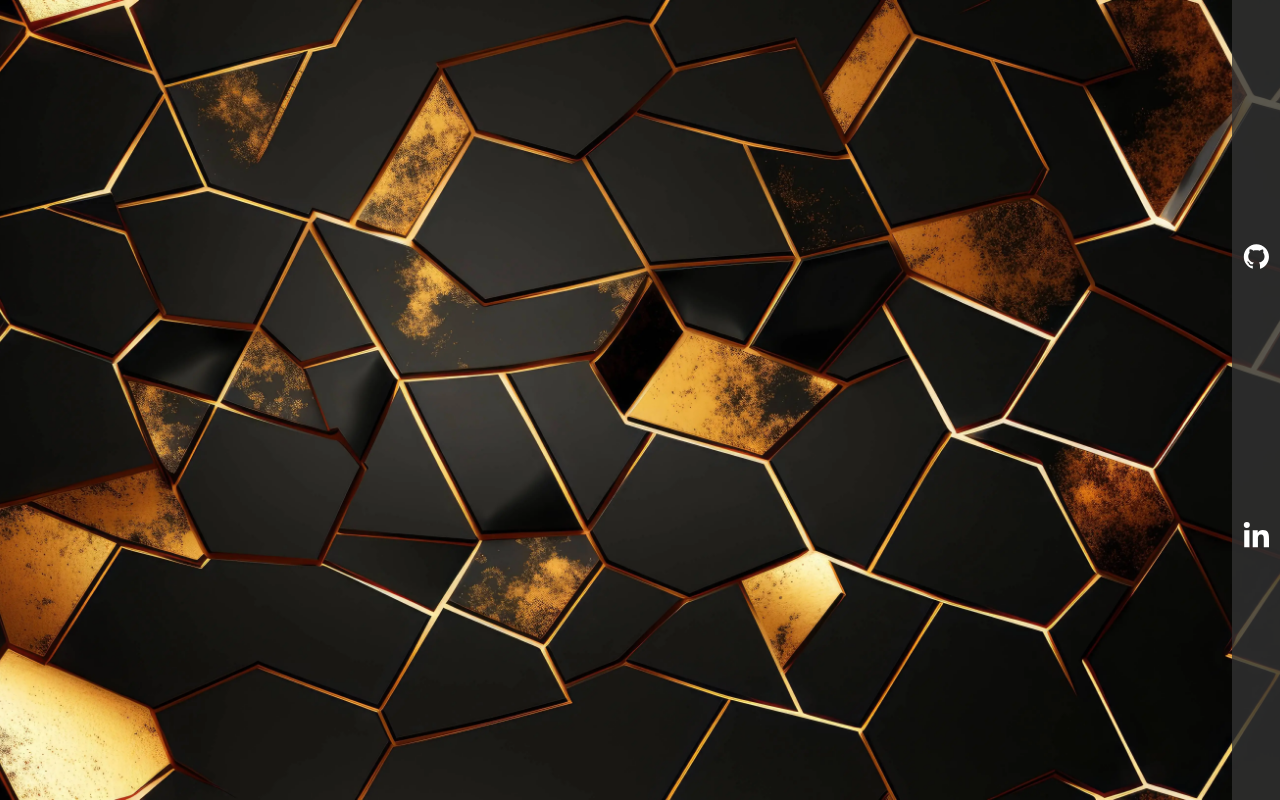
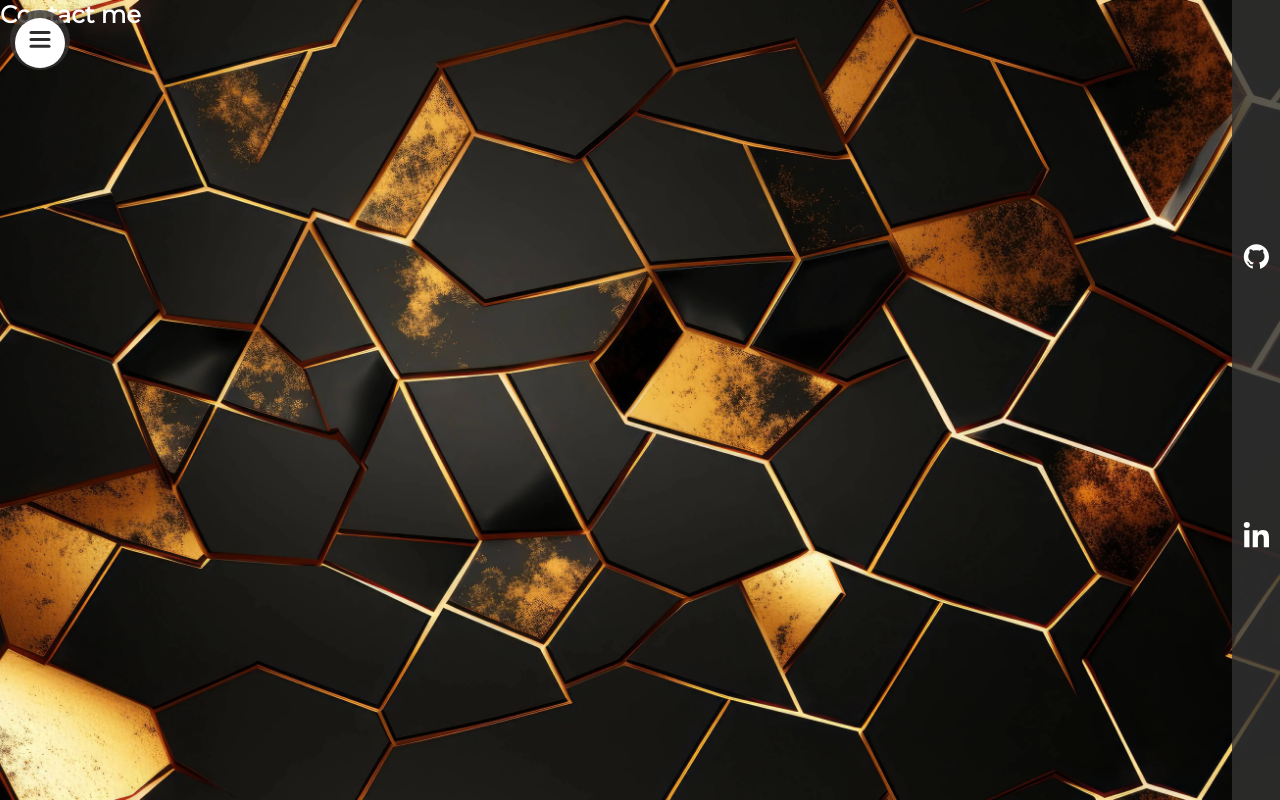
Before and after one commit to rasvanstan/portfolio, a React (Vite) app: page /contact in a window 1280 px wide. Built offline with nearby package versions, Linux system fonts and the light colour scheme.

Commit message:
some small modification , background now changes on every click, contact me page modified

```diff
--- a/src/components/Contact.jsx
+++ b/src/components/Contact.jsx
@@ -1,41 +1,40 @@
-import { useContext, useEffect, useState } from 'react';
+import { useContext } from 'react';
+import { motion } from "framer-motion";
 import BackgroundContext from './BackgroundContext';
-import '../styles/Contact.css';
-import { TransitionGroup, CSSTransition } from 'react-transition-group';
+import '/home/dci-student/Desktop/Projects/portfolio/src/styles/Myprojects.css'
 
-function Contact() {
+function MyProjects() {
   const { currentPhotoIndex, photos } = useContext(BackgroundContext);
-  const [prevPhotoIndex, setPrevPhotoIndex] = useState(-1);
-
-  useEffect(() => {
-    if (currentPhotoIndex !== prevPhotoIndex) {
-      setPrevPhotoIndex(currentPhotoIndex);
-    }
-  }, [currentPhotoIndex, prevPhotoIndex]);
 
   return (
-    <div className="contact-container">
-      <TransitionGroup>
-        <CSSTransition
-          key={currentPhotoIndex}
-          classNames="fade"
-          timeout={1000} // Duration of the transition
-        >
+
+    <div>
+      <img
+        src={photos[currentPhotoIndex]}
+        alt="Background"
+        loading="lazy"
+        style={{
+          display: 'none', // Hide the actual image, it's used for lazy loading
+        }}
+      />
       <div
-            className="background-container"
         style={{
           backgroundImage: `url(${photos[currentPhotoIndex]})`,
+          backgroundSize: 'cover',
+          backgroundRepeat: 'no-repeat',
+          backgroundPosition: 'center center',
+          width: '100vw',
+          height: '100vh',
         }}
       >
-            <div className="content">
-              <h1>Contact Me</h1>
-              <p>This is where users can find ways to contact you.</p>
+        <div>
+          <h2>Contact me</h2>
         </div>
+
+
       </div>
-        </CSSTransition>
-      </TransitionGroup>
     </div>
   );
 }
 
-export default Contact;
+export default MyProjects;
--- a/src/components/MenuItem.jsx
+++ b/src/components/MenuItem.jsx
@@ -1,5 +1,6 @@
 import { motion } from "framer-motion";
 import { useNavigate } from 'react-router-dom'; // Import useNavigate
+import { useBackground } from './BackgroundContext'; // Adjust the path to your BackgroundContext file
 
 const variants = {
   open: {
@@ -22,9 +23,11 @@ const colors = ["#FF008C", "#D309E1", "#9C1AFF", "#7700FF", "#4400FF"];
 
 const MenuItem = ({ path, text }) => {
   const navigate = useNavigate(); // Use useNavigate hook
+  const { changeTheme } = useBackground(); // Get the changeTheme function from BackgroundContext
   const style = { border: `2px solid ${colors[0]}` }; // Assuming a single color for simplicity
 
   const handleClick = () => {
+    changeTheme(); // Change the background theme
     navigate(path); // Navigate to the specified path
   };
 
--- a/src/components/RightNavBar.jsx
+++ b/src/components/RightNavBar.jsx
@@ -3,7 +3,7 @@ import { FaLinkedinIn } from "react-icons/fa";
 import '../styles/RightNavBar.css'
 
 
-function Footer() {
+function RightNabvbar() {
   return (
     <div className="icon-container">
       <a href="https://github.com/rasvanstan" target="_blank" rel="noopener noreferrer">
@@ -16,4 +16,4 @@ function Footer() {
   );
 }
 
-export default Footer;
+export default RightNabvbar;
--- a/src/styles/Contact.css
+++ /dev/null
@@ -1,35 +0,0 @@
-.fade-enter {
-  opacity: 0;
-}
-
-.fade-enter-active {
-  opacity: 1;
-  transition: opacity 1000ms ease-in; /* Adjust duration to match your timeout */
-}
-
-.fade-exit {
-  opacity: 1;
-}
-
-.fade-exit-active {
-  opacity: 0;
-  transition: opacity 1000ms ease-out; /* Adjust duration to match your timeout */
-}
-
-.contact-container {
-  position: relative;
-}
-
-.background-container {
-  position: absolute;
-  top: 0;
-  left: 0;
-  right: 0;
-  bottom: 0;
-  background-size: cover;
-  background-repeat: no-repeat;
-  background-position: center center;
-  width: 100vw;
-  height: 100vh;
-  opacity: 1;
-}
--- a/src/styles/DropDownMenu.css
+++ b/src/styles/DropDownMenu.css
@@ -1,4 +1,4 @@
-/* .navbar-container {
+.navbar-container {
     display: flex;
     flex-direction: column;
     justify-content: space-evenly;
@@ -7,15 +7,15 @@
     top: 0;
     left: 0;
     width: 3rem; /* Adjust width as needed for responsiveness */
-    /* height: 100%;
+     height: 100%;
     background-color: rgba(51, 51, 51, 0.8);
     padding: 1%;
     transition: 0.3s;
     list-style-type: none;
     z-index: 10;
-  } */
+  }
 
-  /* .styled-link {
+   .styled-link {
     color: white;
     text-decoration: none;
     font-size: 1.8rem;
@@ -23,7 +23,7 @@
     cursor: pointer;
     transition: 0.3s;
     display: block;
-  } */ */
+  }
 
   nav {
     position: absolute;
--- a/src/styles/Home.css
+++ b/src/styles/Home.css
@@ -1,7 +1,7 @@
 .text-flicker-in-glow {
     z-index: -3;
-    -webkit-animation: text-pop-up-top 10s cubic-bezier(0.250, 0.460, 0.450, 0.940) both;
-    animation: text-pop-up-top 10s cubic-bezier(0.250, 0.460, 0.450, 0.940) both;
+    -webkit-animation: text-pop-up-top 3s cubic-bezier(0.250, 0.460, 0.450, 0.940) both;
+    animation: text-pop-up-top 3s cubic-bezier(0.250, 0.460, 0.450, 0.940) both;
   }
 
   .cv-foto {
--- a/src/styles/MatrixEffect.css
+++ b/src/styles/MatrixEffect.css
@@ -3,4 +3,5 @@
     top: 0;
     left: 0;
     pointer-events: none;
+    z-index: -100;
   }
```
Lines whose indentation alone changed are shown as unchanged.
